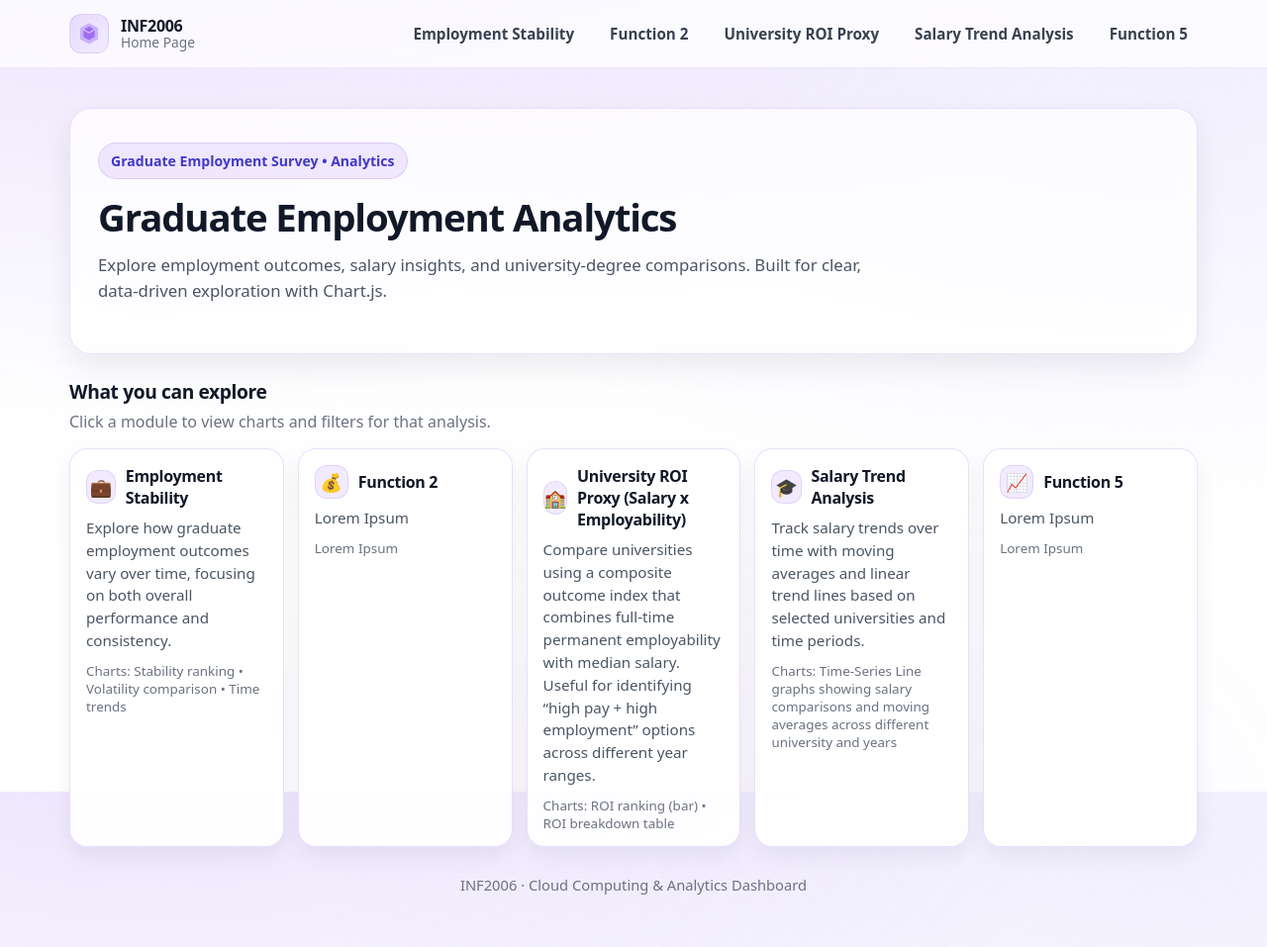
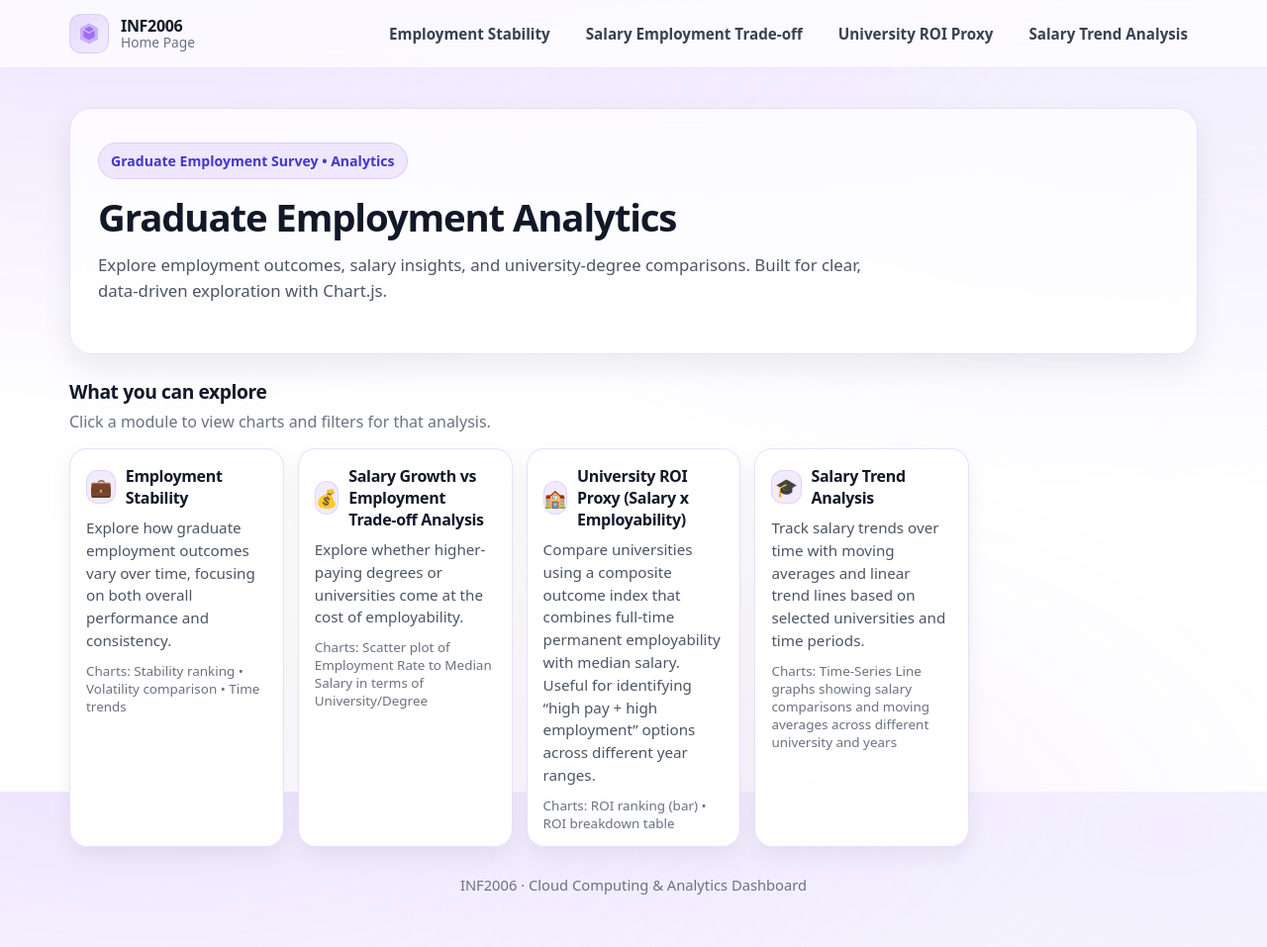
Before and after one commit to OwenNyo/INF2006-CloudComputing, a Flask app: page / in a window 1280 px wide. Shown: the whole page at 99% size. Run offline with Flask 3, Linux system fonts and the light colour scheme.

Commit message:
Updated summary for function 2 on trade off

```diff
--- a/app.py
+++ b/app.py
@@ -306,7 +306,7 @@ def function1():
 def function2():
     return render_template(
         "function2.html",
-        brand_sub="Function 2 Dashboard",
+        brand_sub="Salary vs Employment Trade-off",
         active_page="function2",
     )
 
--- a/templates/index.html
+++ b/templates/index.html
@@ -46,12 +46,12 @@
                 <a class="card" href="">
                     <div class="card-top">
                         <span class="icon">💰</span>
-                        <span class="card-title">Function 2</span>
+                        <span class="card-title">Salary Growth vs Employment Trade-off Analysis </span>
                     </div>
                     <p class="card-desc">
-                        Lorem Ipsum
+                        Explore whether higher-paying degrees or universities come at the cost of employability.
                     </p>
-                    <p class="card-meta">Lorem Ipsum</p>
+                    <p class="card-meta">Charts: Scatter plot of Employment Rate to Median Salary in terms of University/Degree</p>
                 </a>
 
                 <a class="card" href="/function3">
@@ -77,17 +77,6 @@
                     </p>
                     <p class="card-meta">Charts: Time-Series Line graphs showing salary comparisons and moving averages across different university and years</p>
                 </a>
-
-                <a class="card" href="">
-                    <div class="card-top">
-                        <span class="icon">📈</span>
-                        <span class="card-title">Function 5</span>
-                    </div>
-                    <p class="card-desc">
-                        Lorem Ipsum
-                    </p>
-                    <p class="card-meta">Lorem Ipsum</p>
-                </a>
             </div>
         </section>
 
--- a/templates/partials/navbar.html
+++ b/templates/partials/navbar.html
@@ -18,10 +18,9 @@
 
         <div class="nav-right">
             <a class="nav-link {% if active_page == 'function1' %}active{% endif %}" href="/function1">Employment Stability</a>
-            <a class="nav-link {% if active_page == 'function2' %}active{% endif %}" href="/function2">Function 2</a>
+            <a class="nav-link {% if active_page == 'function2' %}active{% endif %}" href="/function2">Salary Employment Trade-off</a>
             <a class="nav-link {% if active_page == 'function3' %}active{% endif %}" href="/function3">University ROI Proxy</a>
             <a class="nav-link {% if active_page == 'function4' %}active{% endif %}" href="/function4">Salary Trend Analysis</a>
-            <a class="nav-link {% if active_page == 'function5' %}active{% endif %}" href="/function5">Function 5</a>
         </div>
     </div>
 </nav>
```
